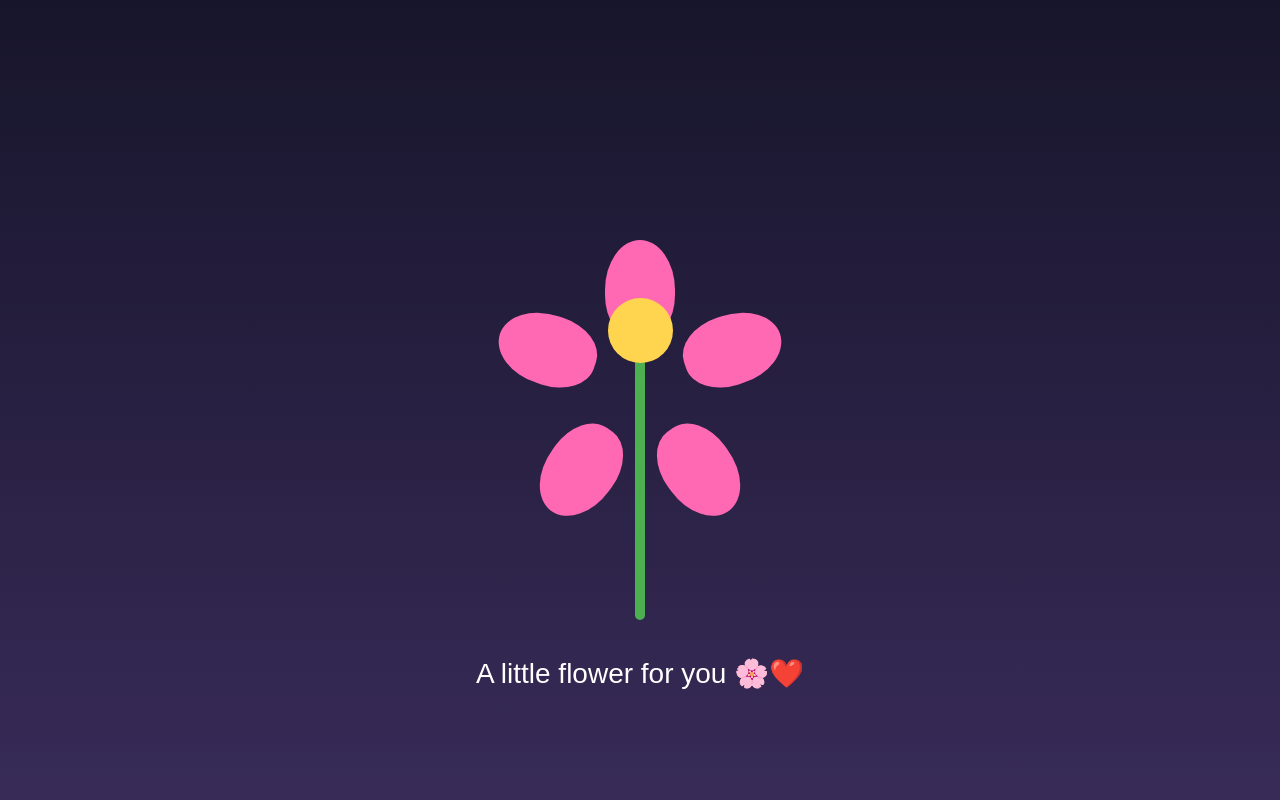
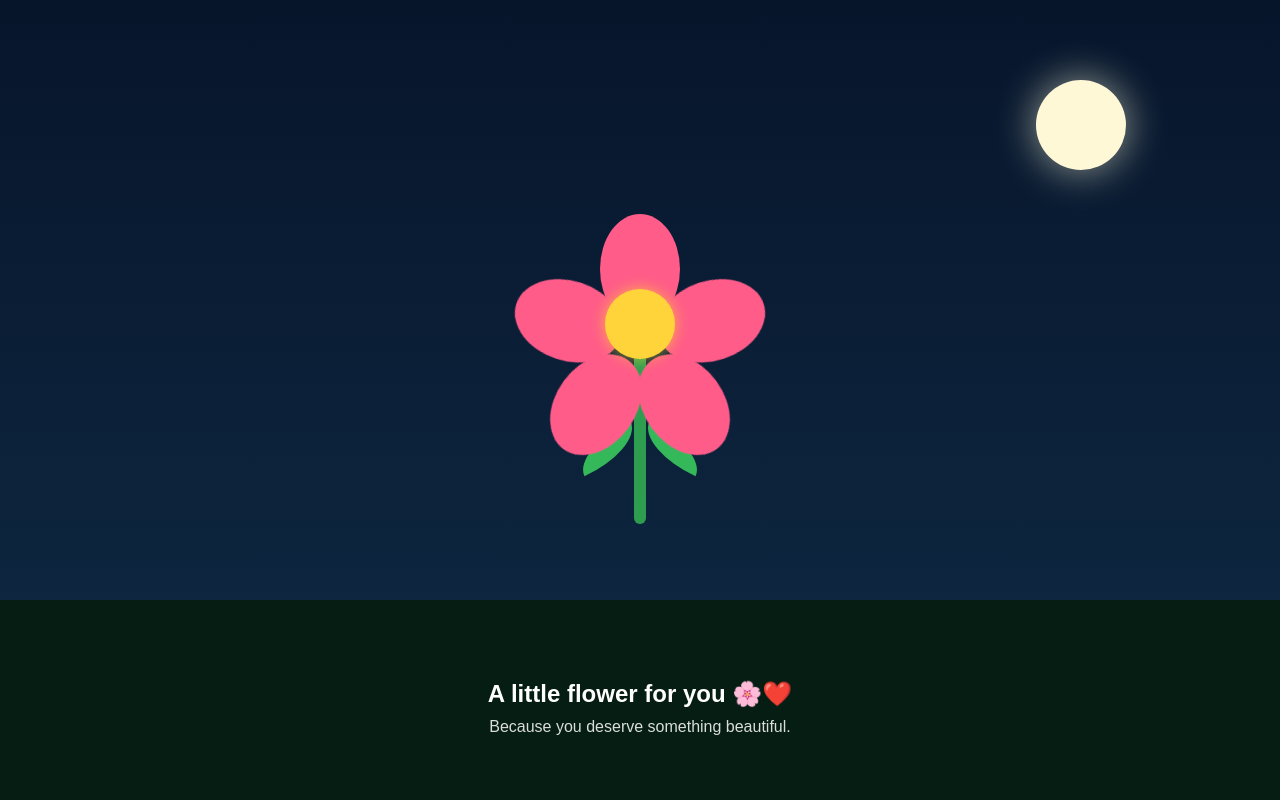
Before and after one commit to jahanzaibaslam-create/virtual-flower, a Flask app: page / in a window 1280 px wide. Run offline with Flask 3, Linux system fonts and the light colour scheme.

Commit message:
Fix virtual flower

```diff
--- a/templates/index.html
+++ b/templates/index.html
@@ -1,36 +1,179 @@
 <!DOCTYPE html>
-<html>
+<html lang="en">
 <head>
-    <title>A Flower For You 🌸</title>
+    <meta charset="UTF-8">
+    <meta name="viewport" content="width=device-width, initial-scale=1.0">
+
+    <title>A Little Flower For You 🌸</title>
 
     <style>
+        * {
+            box-sizing: border-box;
+        }
+
         body {
             margin: 0;
-            height: 100vh;
-            background: linear-gradient(#17152b, #382b58);
+            min-height: 100vh;
+            overflow: hidden;
+            background: linear-gradient(#07152b, #102b46);
             display: flex;
             justify-content: center;
             align-items: center;
-            overflow: hidden;
             font-family: Arial, sans-serif;
         }
 
         .scene {
             position: relative;
-            width: 400px;
-            height: 600px;
+            width: 100vw;
+            height: 100vh;
         }
 
+        /* Moon */
+        .moon {
+            position: absolute;
+            top: 10%;
+            right: 12%;
+            width: 90px;
+            height: 90px;
+            border-radius: 50%;
+            background: #fff8d6;
+            box-shadow: 0 0 40px rgba(255,255,220,0.6);
+        }
+
+        /* Ground */
+        .ground {
+            position: absolute;
+            bottom: 0;
+            width: 100%;
+            height: 25%;
+            background: #061d13;
+        }
+
+        /* Flower */
+        .flower {
+            position: absolute;
+            left: 50%;
+            top: 48%;
+            width: 220px;
+            height: 300px;
+            transform: translate(-50%, -50%);
+        }
+
+        /* Stem */
         .stem {
             position: absolute;
-            width: 10px;
-            height: 0;
-            background: #4caf50;
-            bottom: 80px;
-            left: 195px;
+            width: 12px;
+            height: 190px;
+            background: #2e9d50;
+            left: 104px;
+            top: 100px;
             border-radius: 10px;
+            transform-origin: top;
+            animation: growStem 2s ease-out forwards;
+        }
 
-            animation: growStem 2s forwards;
+        /* Center */
+        .center {
+            position: absolute;
+            width: 70px;
+            height: 70px;
+            background: #ffd43b;
+            border-radius: 50%;
+            left: 75px;
+            top: 55px;
+            z-index: 5;
+            box-shadow: 0 0 15px rgba(255,210,50,0.7);
+        }
+
+        /* Petals */
+        .petal {
+            position: absolute;
+            width: 80px;
+            height: 110px;
+            background: #ff5c8a;
+            border-radius: 50%;
+            left: 70px;
+            top: 35px;
+            transform-origin: 40px 75px;
+            opacity: 0;
+            animation: bloom 1s ease forwards;
+        }
+
+        .p1 {
+            transform: rotate(0deg) translateY(-55px);
+            animation-delay: 0.8s;
+        }
+
+        .p2 {
+            transform: rotate(72deg) translateY(-55px);
+            animation-delay: 1s;
+        }
+
+        .p3 {
+            transform: rotate(144deg) translateY(-55px);
+            animation-delay: 1.2s;
+        }
+
+        .p4 {
+            transform: rotate(216deg) translateY(-55px);
+            animation-delay: 1.4s;
+        }
+
+        .p5 {
+            transform: rotate(288deg) translateY(-55px);
+            animation-delay: 1.6s;
+        }
+
+        /* Leaves */
+        .leaf {
+            position: absolute;
+            width: 65px;
+            height: 30px;
+            background: #35b85a;
+            border-radius: 100% 0 100% 0;
+            top: 200px;
+        }
+
+        .leaf.left {
+            left: 45px;
+            transform: rotate(-25deg);
+        }
+
+        .leaf.right {
+            right: 45px;
+            transform: rotate(25deg) scaleX(-1);
+        }
+
+        /* Message */
+        .message {
+            position: absolute;
+            bottom: 8%;
+            width: 100%;
+            text-align: center;
+            color: white;
+            font-size: 24px;
+            font-weight: bold;
+            animation: fadeIn 2s ease forwards;
+            animation-delay: 2s;
+            opacity: 0;
+        }
+
+        .submessage {
+            font-size: 16px;
+            font-weight: normal;
+            margin-top: 10px;
+            opacity: 0.85;
+        }
+
+        @keyframes bloom {
+            from {
+                opacity: 0;
+                transform: scale(0);
+            }
+
+            to {
+                opacity: 1;
+            }
         }
 
         @keyframes growStem {
@@ -39,76 +182,21 @@
             }
 
             to {
-                height: 300px;
+                height: 190px;
             }
         }
 
-        .flower {
-            position: absolute;
-            left: 200px;
-            bottom: 370px;
-            transform: scale(0);
-
-            animation: bloom 1.5s 2s forwards;
-        }
-
-        @keyframes bloom {
-            0% {
-                transform: scale(0) rotate(0deg);
+        @keyframes fadeIn {
+            from {
+                opacity: 0;
+                transform: translateY(20px);
             }
 
-            70% {
-                transform: scale(1.2) rotate(10deg);
-            }
-
-            100% {
-                transform: scale(1) rotate(0deg);
+            to {
+                opacity: 1;
+                transform: translateY(0);
             }
         }
-
-        .petal {
-            position: absolute;
-            width: 70px;
-            height: 100px;
-            background: #ff69b4;
-            border-radius: 50% 50% 45% 45%;
-            transform-origin: bottom center;
-        }
-
-        .p1 { transform: translate(-35px,-90px) rotate(0deg); }
-        .p2 { transform: translate(10px,-65px) rotate(72deg); }
-        .p3 { transform: translate(-5px,0px) rotate(144deg); }
-        .p4 { transform: translate(-65px,0px) rotate(216deg); }
-        .p5 { transform: translate(-80px,-65px) rotate(288deg); }
-
-        .center {
-            position: absolute;
-            width: 65px;
-            height: 65px;
-            background: #ffd54f;
-            border-radius: 50%;
-            left: -32px;
-            top: -32px;
-        }
-
-        .message {
-            position: absolute;
-            width: 100%;
-            bottom: 10px;
-            text-align: center;
-            color: white;
-            font-size: 28px;
-            opacity: 0;
-
-            animation: showMessage 2s 3.5s forwards;
-        }
-
-        @keyframes showMessage {
-            to {
-                opacity: 1;
-            }
-        }
-
     </style>
 </head>
 
@@ -116,9 +204,15 @@
 
 <div class="scene">
 
-    <div class="stem"></div>
+    <div class="moon"></div>
 
     <div class="flower">
+
+        <div class="stem"></div>
+
+        <div class="leaf left"></div>
+        <div class="leaf right"></div>
+
         <div class="petal p1"></div>
         <div class="petal p2"></div>
         <div class="petal p3"></div>
@@ -126,10 +220,17 @@
         <div class="petal p5"></div>
 
         <div class="center"></div>
+
     </div>
+
+    <div class="ground"></div>
 
     <div class="message">
         A little flower for you 🌸❤️
+
+        <div class="submessage">
+            Because you deserve something beautiful.
+        </div>
     </div>
 
 </div>
```
